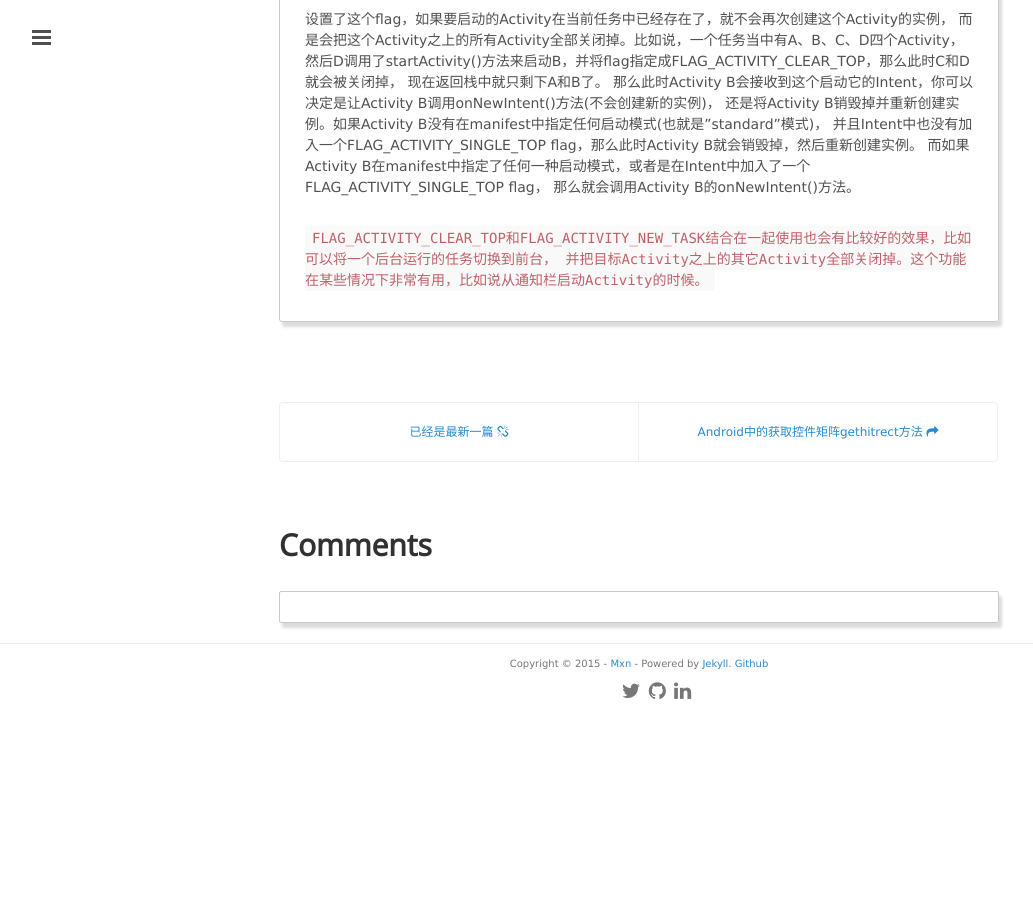
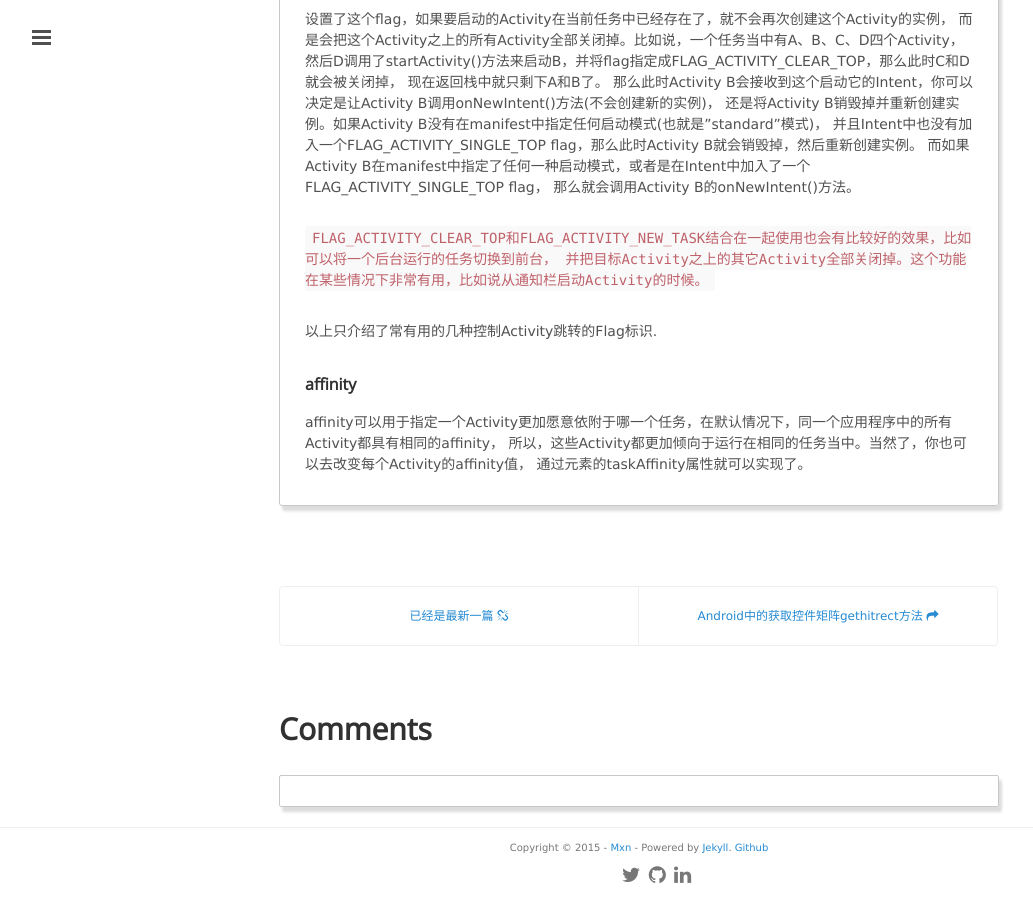
Before and after one commit to mxn21/mxn21.github.io, a Jekyll site: the page built from _posts/2015-8-1-Android堆栈分析.md, in a window 1280 px wide and 900 px high, scrolled down 5150 px. Shown: the whole window, without its empty margins (1-1034 px from the left). Built offline with Jekyll 4.4.1, drawn with Linux system fonts in a browser that asks for light colours; Markdown is read by kramdown in place of the engine named in the settings; comment, search, counter and statistics services are not loaded; before the commit the page ends 5866 px from its top, so only the background shows below that.

Commit message:
234234
242423

````diff
--- a/_posts/2015-8-1-Android堆栈分析.md
+++ b/_posts/2015-8-1-Android堆栈分析.md
@@ -180,3 +180,11 @@
 
 ```FLAG_ACTIVITY_CLEAR_TOP和FLAG_ACTIVITY_NEW_TASK结合在一起使用也会有比较好的效果，比如可以将一个后台运行的任务切换到前台，
 并把目标Activity之上的其它Activity全部关闭掉。这个功能在某些情况下非常有用，比如说从通知栏启动Activity的时候。```
+
+以上只介绍了常有用的几种控制Activity跳转的Flag标识.
+
+### affinity
+
+affinity可以用于指定一个Activity更加愿意依附于哪一个任务，在默认情况下，同一个应用程序中的所有Activity都具有相同的affinity，
+所以，这些Activity都更加倾向于运行在相同的任务当中。当然了，你也可以去改变每个Activity的affinity值，
+通过<activity>元素的taskAffinity属性就可以实现了。
````
